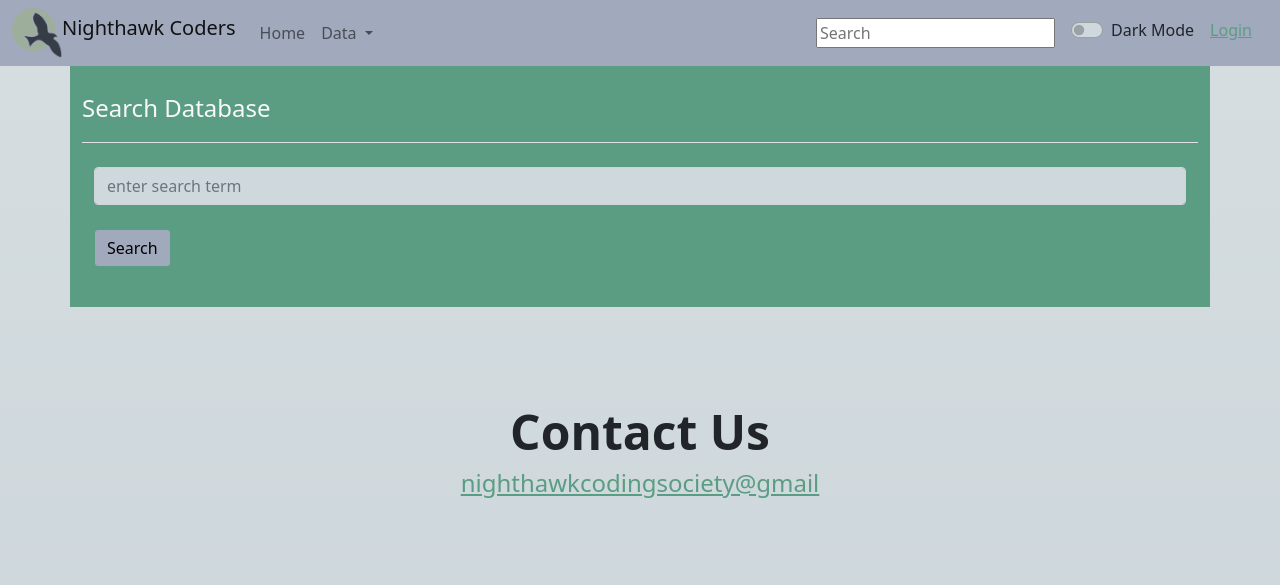
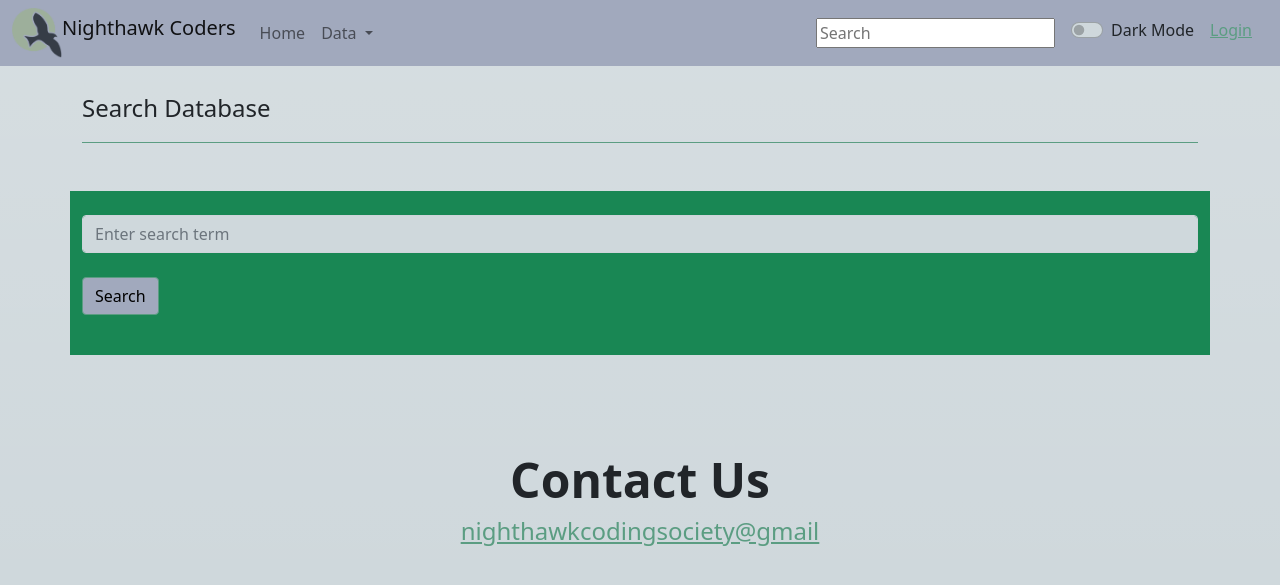
Before and after one commit to nighthawkcoders/pages_python, a Flask app: page /crud/search/ in a window 1280 px wide. Shown: the top 585 px of the page. Run offline with Flask 2, Linux system fonts and the light colour scheme; some libraries are stand-ins or nearby versions.

Commit message:
formatting content

```diff
--- a/cruddy/templates/cruddy/search.html
+++ b/cruddy/templates/cruddy/search.html
@@ -9,24 +9,21 @@ inspiration from https://www.youtube.com/watch?v=QKcVjdLEX_s
 {% endblock %}
 
 {% block content %}
-    <div class="container py-4 bg-primary">
-        <!-- heading -->
-        <header class="pb-3 mb-4 border-bottom">
-            <a href="#" class="d-flex align-items-center text-light text-decoration-none">
+<div class="container py-4">
+    <header class="pb-3 mb-4 border-bottom border-primary text-dark">
         <span class="fs-4">Search Database</span>
-            </a>
     </header>
-        <!-- search box -->
-        <div class="container">
+</div>
+<!-- search -->
+<div class="container py-4 text-light bg-success">
     <div class="row">
         <div class="col">
             <div class="mb-3">
                 <div class="form-group">
-                            <input type="text" class="form-control" id="term" placeholder="enter search term">
+                    <input type="text" class="form-control" id="term" placeholder="Enter search term">
                     <label></label> <!-- used for spacer -->
                 </div>
                 <button class="btn btn-primary bg-secondary" onclick="search_data();">Search</button>
-                    </div>
             </div>
         </div>
     </div>
```
Lines whose indentation alone changed are shown as unchanged.
